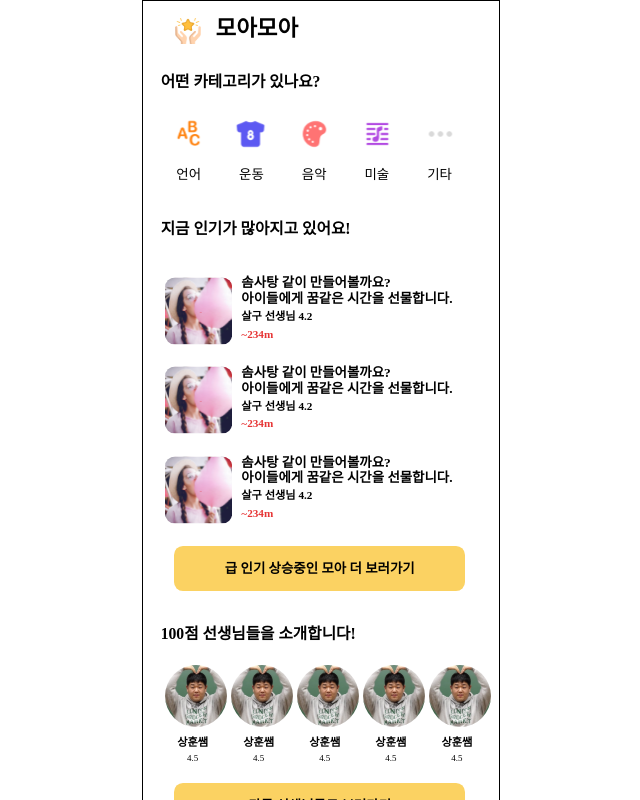
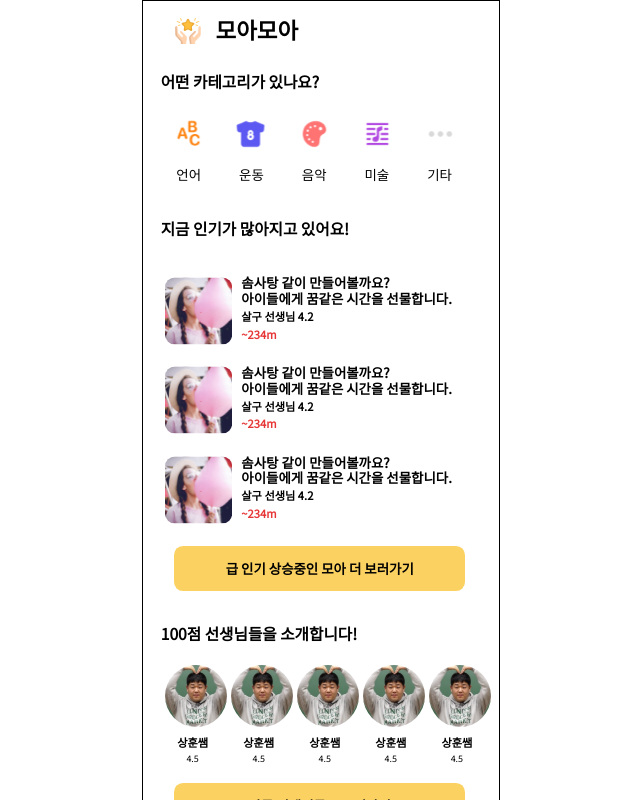
Before and after one commit to silver0108/Frontend, a React (Vite) app: page / in a window 1280 px wide. Shown: the top 800 px of the page, without its empty margins (319-959 px from the left). Built offline with nearby package versions, Linux system fonts and the light colour scheme; the HTML template or start-up script is replaced by a standard one.

Commit message:
[ style ] 폰트 변경

```diff
--- a/index.html
+++ b/index.html
@@ -4,6 +4,9 @@
     <meta charset="UTF-8" />
     <link rel="icon" type="image/svg+xml" href="/vite.svg" />
     <meta name="viewport" content="width=device-width, initial-scale=1.0" />
+    <link rel="preconnect" href="https://fonts.googleapis.com">
+    <link rel="preconnect" href="https://fonts.gstatic.com" crossorigin>
+    <link href="https://fonts.googleapis.com/css2?family=Noto+Sans+KR&display=swap" rel="stylesheet">
     <title>Vite + React + TS</title>
   </head>
   <body>
--- a/src/style/theme.ts
+++ b/src/style/theme.ts
@@ -18,7 +18,7 @@
 
 function FONT({ weight, size, lineHeight, letterSpacing }: Font): string {
   return `
-    font-family: "AppleSDGothicNeo";
+    font-family: "Noto Sans KR";
     font-weight : ${weight};
     font-size : ${size}rem;
     line-height : ${lineHeight}rem;
```
